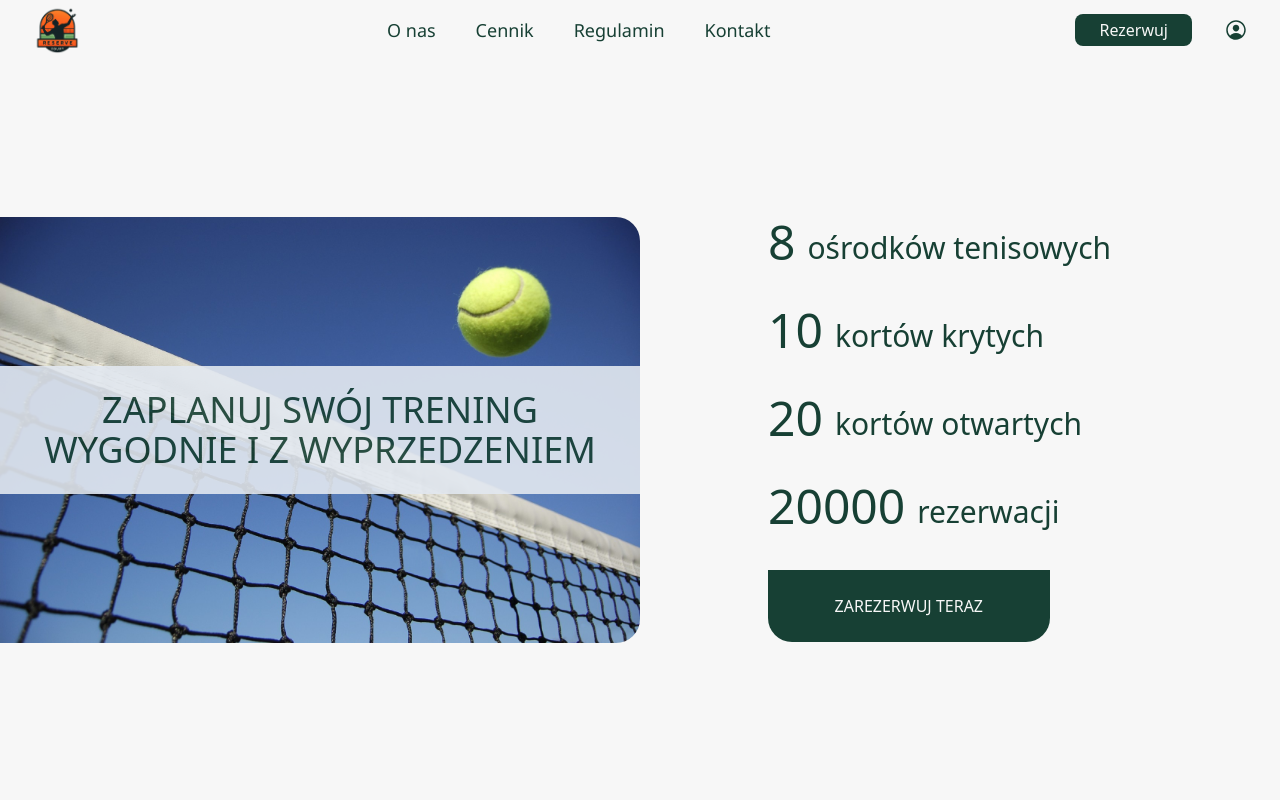
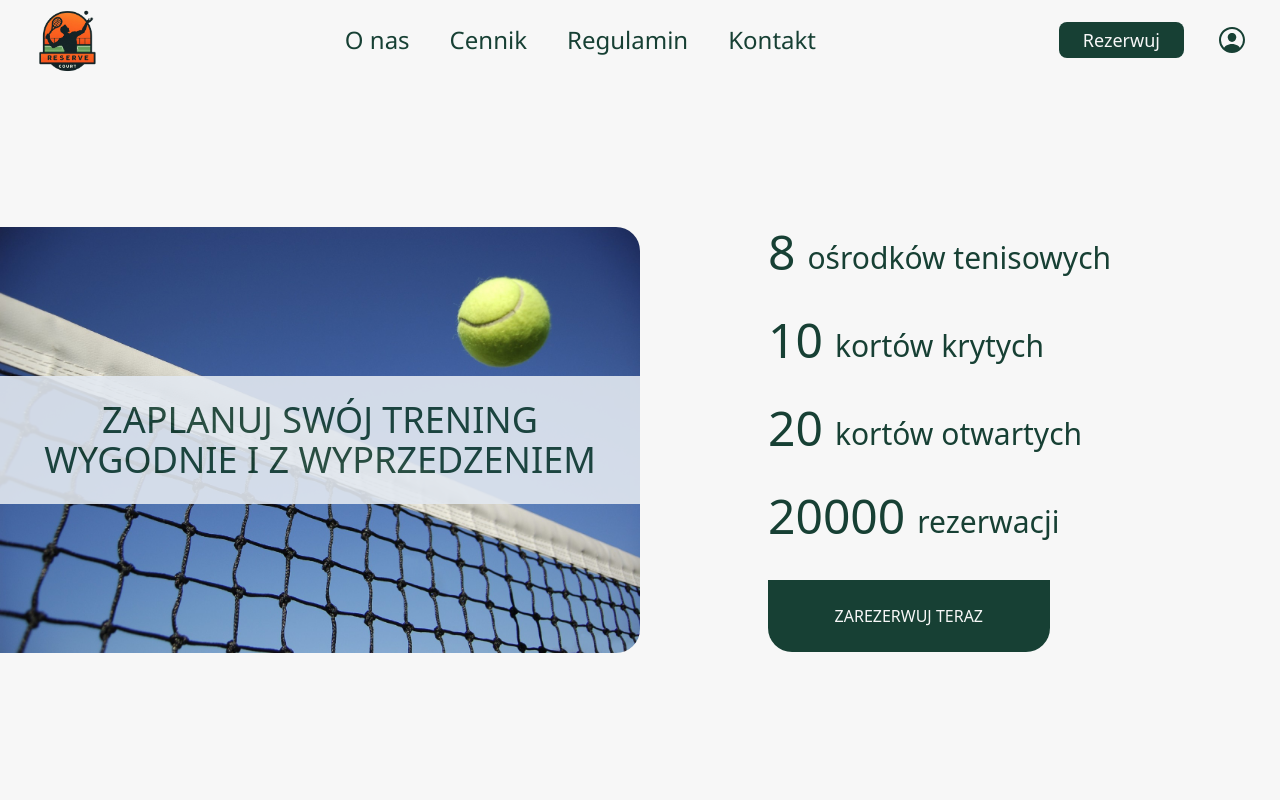
Before and after one commit to theImmortalCoders/reServeCourt_frontend, a Next.js app: page / in a window 1280 px wide. Shown: the top 800 px of the page. Built offline with nearby package versions, Linux system fonts and the light colour scheme.

Commit message:
feat: #19 some changes

```diff
--- a/src/app/globals.css
+++ b/src/app/globals.css
@@ -31,5 +31,5 @@ body,
   --color-mainBrown: 75 35 14;
   --color-lightGrey: 141 138 146;
   --color-darkGreen: 23 64 52;
-  --navbar: 60px;
+  --navbar: 80px;
 }
--- a/src/components/common/navbar/Navbar.tsx
+++ b/src/components/common/navbar/Navbar.tsx
@@ -14,9 +14,9 @@ export default function Navbar() {
 
   return (
     <nav className="max-w-screen h-navbar bg-mainWhite flex items-center justify-between px-4 md:px-8">
-      <Image src={Logo} alt="Logo" width={50} height={50} />
+      <Image src={Logo} alt="Logo" width={70} height={70} />
 
-      <div className="text-darkGreen font-thin text-md md:text-lg md:flex md:flex-row md:gap-10 hidden">
+      <div className="text-darkGreen font-thin text-md md:text-lg lg:text-2xl md:flex md:flex-row md:gap-10 hidden">
         <a href="/aboutus">
           <button>O nas</button>
         </a>
@@ -31,22 +31,22 @@ export default function Navbar() {
         </a>
       </div>
 
-      <div className="flex flex-row gap-8 items-center">
+      <div className="flex flex-row gap-4 md:gap-8 items-center">
         <a href="/book">
-          <button className="text-mainWhite bg-darkGreen py-1 px-6 rounded-lg">
+          <button className="text-mainWhite bg-darkGreen py-1 px-6 rounded-lg text-md md:text-lg lg:text-1xl">
             Rezerwuj
           </button>
         </a>
-        <IoPersonCircleOutline className="w-6 h-6 text-darkGreen" />
+        <IoPersonCircleOutline className="w-8 h-8 text-darkGreen" />
         <div className="md:hidden">
           <button
             onClick={toggleMenu}
-            className="text-darkGreen mr-5 flex items-center"
+            className="text-darkGreen mr-2 flex items-center"
           >
             {isMenuOpen ? (
-              <IoCloseOutline className="w-6 h-6" />
+              <IoCloseOutline className="w-8 h-8" />
             ) : (
-              <IoMenuOutline className="w-6 h-6" />
+              <IoMenuOutline className="w-8 h-8" />
             )}
           </button>
         </div>
```
